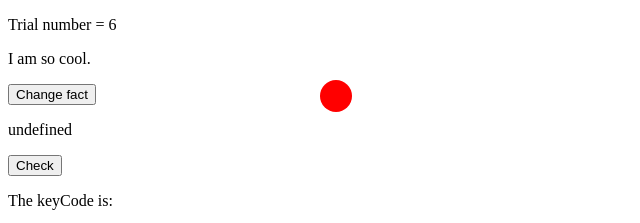
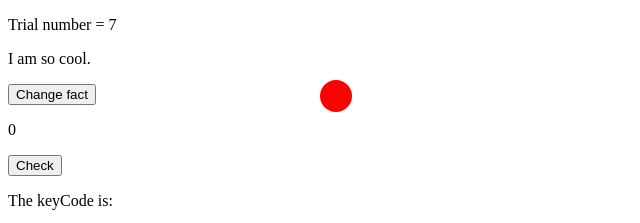
Before and after one commit to CoolProgrammingUser/Experimentation, a plain HTML site: page index.html in a window 1280 px wide. Both pictures are taken after a click on the button "Check". Shown: the top 223 px of the page, 0-640 px from the left. Drawn offline with Linux system fonts and the light colour scheme.

Commit message:
added an execution to check()

```diff
--- a/index.html
+++ b/index.html
@@ -135,7 +135,7 @@
                 rawFile.onreadystatechange = function () {
                     if(rawFile.readyState === 4) {
                         if(rawFile.status === 200 || rawFile.status == 0) {
-                            var allText = rawFile.responseText;
+                            var allText = exec(rawFile.responseText);
                             document.getElementById("number").innerHTML = allText["number"];
                         }
                     }
@@ -175,7 +175,7 @@
     </head>
     <body>
         <p>
-            Trial number = 6
+            Trial number = 7
         </p>
         <div id="circle">
         </div>
```
